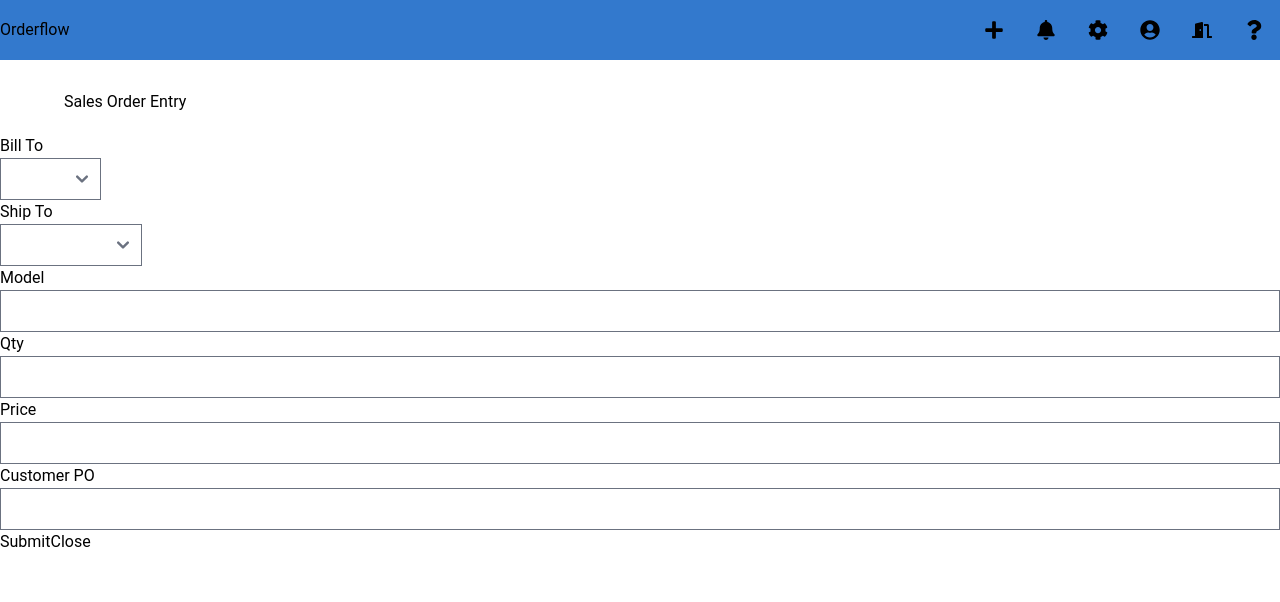
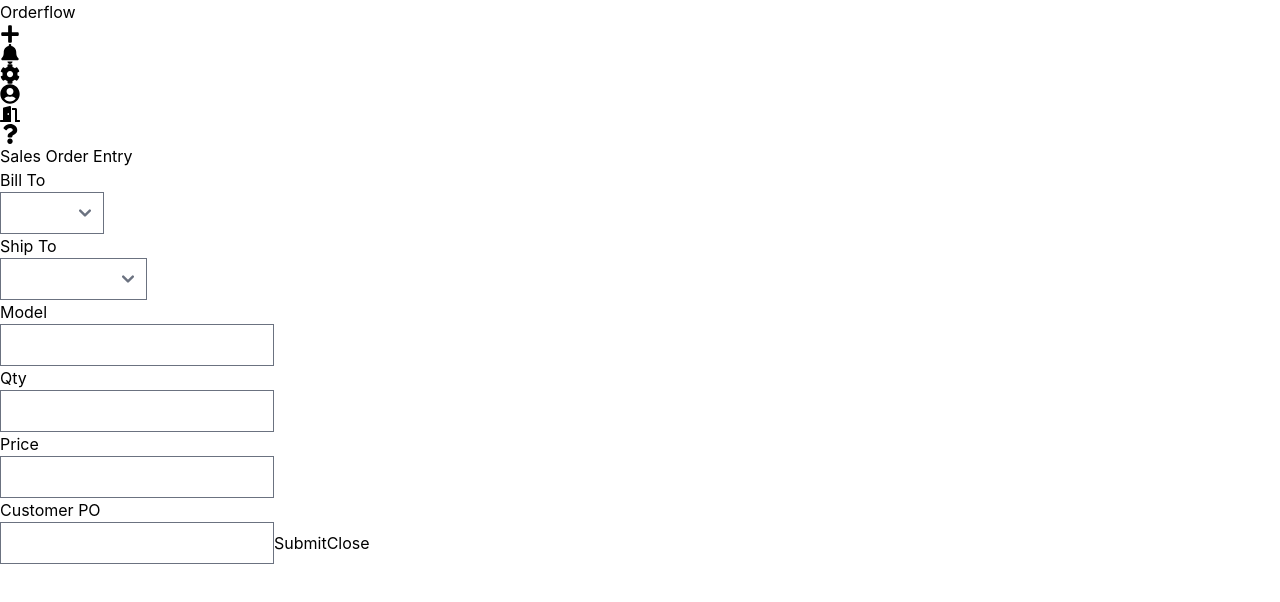
Before and after one commit to jcho-project/orderflow, a React (Create React App) app: page /edit in a window 1280 px wide. Shown: the top 602 px of the page. Built offline with nearby package versions, Linux system fonts and the light colour scheme.

Commit message:
add table style // add default font and colors to tailwind config

```diff
--- a/src/components/orders/OrderItem.jsx
+++ b/src/components/orders/OrderItem.jsx
@@ -20,16 +20,16 @@ function OrderItem({items}) {
   return (
     items.map(item => {
       return (
-        <tr class="bg-white border-b dark:bg-gray-800 dark:border-gray-700 hover:bg-gray-50 dark:hover:bg-gray-600" key={item.id}>
+        <tr className="border-b border-gray-200 bg-white hover:bg-gray-50" key={item.id}>
           {columns.map(column => {
-            return <td class="w-4 p-4" key={column.accessor}>{item[column.accessor]}</td>
+            return <td className="px-6 py-2" key={column.accessor}>{item[column.accessor]}</td>
           })}
-          <td class="px-6 py-4">
+          <td className="px-6 py-2 text-center">
             <button>
               <FaEdit onClick={() => editOrder(item)} />
             </button>
           </td>
-          <td class="px-6 py-4">
+          <td className="px-6 py-2 text-center">
             <button>
               <FaRegTimesCircle onClick={() => deleteOrder(item)} />
             </button>
--- a/src/components/orders/OrderList.jsx
+++ b/src/components/orders/OrderList.jsx
@@ -22,21 +22,21 @@ function OrderList() {
   ]
 
   return (
-    <div className="container">
-      <table class="w-full text-sm text-left text-gray-500 dark:text-gray-400">
-        <thead class="text-xs text-gray-700 uppercase bg-gray-50 dark:bg-gray-700 dark:text-gray-400">
-          <tr>
+    <div className="shadow-md overflow-x-auto sm:rounded-lg m-4">
+      <table className="w-full text-sm text-left text-gray-500">
+        <thead className="text-xs text-gray-700 uppercase bg-gray-100">
+          <tr className="border-b border-gray-200">
             {columns.map(column => {
-              return <th scope="col" class="px-6 py-3" key={column.accessor}>{column.label}</th>
+              return <th scope="col" className="px-6 py-4" key={column.accessor}>{column.label}</th>
             })}
-            <th scope="col" class="px-6 py-3">Edit</th>
-            <th scope="col" class="px-6 py-3">Delete</th>
+            <th scope="col" className="px-6 py-4">Edit</th>
+            <th scope="col" className="px-6 py-4">Delete</th>
           </tr>
         </thead>
         <tbody>
           <OrderItem items={orders} />
         </tbody>
-      </table>
+        </table>
     </div>
   )
 }
--- a/src/index.css
+++ b/src/index.css
@@ -4,7 +4,7 @@
 
 @import url('https://fonts.googleapis.com/css2?family=Roboto:wght@400;600;700&display=swap');
 
-:root {
+/* :root {
   --primary: #5893d4;
   --secondary: #3379cd;
   --white: #f4f4f8;
@@ -24,7 +24,7 @@ body {
 
 /* navigation */
 
-nav {
+/* nav {
   background-color: var(--secondary);
   height: 60px;
   width: 100%;
@@ -68,7 +68,7 @@ nav {
 
 /* order input */
 
-.input-container {
+/* .input-container {
   display: flex;
   justify-content: center;
 }
@@ -82,7 +82,7 @@ nav {
 
 /* order form */
 
-.title {
+/* .title {
   width: 90%;
   margin: auto;
   margin-bottom: 20px;
@@ -97,7 +97,7 @@ nav {
 
 /* order table */
 
-table {
+/* table {
   width: 100%;
   border: 1px solid black;
 }
@@ -123,7 +123,7 @@ input {
 
 /* button */
 
-.controls {
+/* .controls {
   display: flex;
   justify-content: right;
 }
@@ -148,7 +148,7 @@ input {
 
 /* modal */
 
-.modal {
+/* .modal {
   position: fixed;
   left: 0;
   top: 0;
@@ -177,4 +177,4 @@ input {
   padding: 10px;
   border-top: 1px solid var(--white);
   border-bottom: 1px solid var(--white);
-}
+} */
--- a/tailwind.config.js
+++ b/tailwind.config.js
@@ -5,7 +5,47 @@ module.exports = {
     "node_modules/flowbite-react/**/*.{js,jsx,ts,tsx}"
   ],
   theme: {
-    extend: {},
+    extend: {
+      colors: {
+        primary: {"50":"#eff6ff","100":"#dbeafe","200":"#bfdbfe","300":"#93c5fd","400":"#60a5fa","500":"#3b82f6","600":"#2563eb","700":"#1d4ed8","800":"#1e40af","900":"#1e3a8a"}
+      }
+    },
+    fontFamily: {
+      'body': [
+    'Inter',
+    'ui-sans-serif',
+    'system-ui',
+    '-apple-system',
+    'system-ui',
+    'Segoe UI',
+    'Roboto',
+    'Helvetica Neue',
+    'Arial',
+    'Noto Sans',
+    'sans-serif',
+    'Apple Color Emoji',
+    'Segoe UI Emoji',
+    'Segoe UI Symbol',
+    'Noto Color Emoji'
+  ],
+      'sans': [
+    'Inter',
+    'ui-sans-serif',
+    'system-ui',
+    '-apple-system',
+    'system-ui',
+    'Segoe UI',
+    'Roboto',
+    'Helvetica Neue',
+    'Arial',
+    'Noto Sans',
+    'sans-serif',
+    'Apple Color Emoji',
+    'Segoe UI Emoji',
+    'Segoe UI Symbol',
+    'Noto Color Emoji'
+  ]
+    },
   },
   plugins: [
     require('flowbite/plugin')
```
